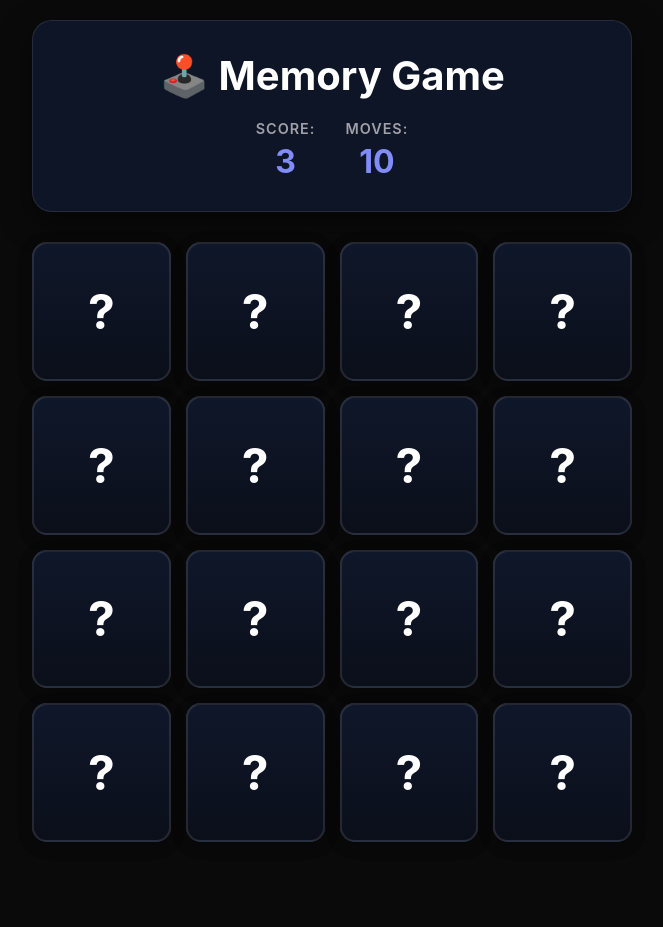
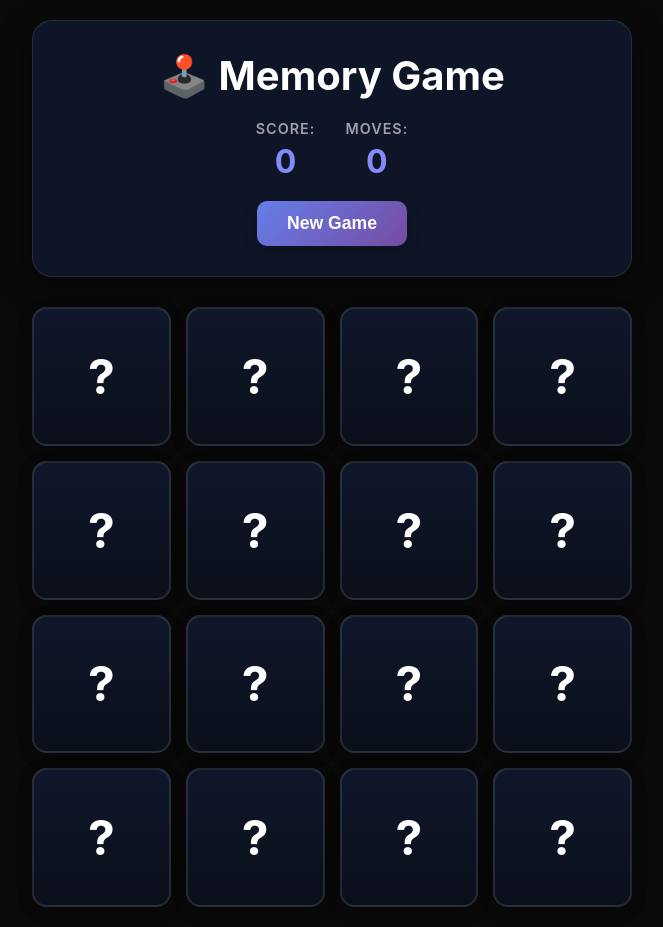
Before and after one commit to musicalace50/memory-game, a React (Vite) app: page / in a window 1280 px wide. Shown: the whole page, without its empty margins (308-971 px from the left). Before the commit the page ends 862 px from the top, so only its background shows below. Built offline with nearby package versions, Linux system fonts and the light colour scheme.

Commit message:
Create Reset button and shuffleArray method

```diff
--- a/src/App.jsx
+++ b/src/App.jsx
@@ -25,6 +25,10 @@ const cardValues = [
 function App() {
   const [cards, setCards] = useState([]);
   const [flippedCards, setFlippedCards] = useState([]);
+  const [matchedCards, setMatchedCards] = useState([]);
+  const [score, setScore] = useState(0);
+  const [moves, setMoves] = useState(0);
+  const [isLocked, setLocked] = useState(false);
 
 const initGame = () => {
   //Shuffle cards
@@ -37,6 +41,11 @@ const initGame = () => {
       isMatched: false,
     }
   )));
+  setMoves(0);
+  setScore(0);
+  setMatchedCards([]);
+  setFlippedCards([]);
+  setLocked(false);
 };
 
   useEffect(() => {
@@ -44,8 +53,11 @@ const initGame = () => {
   }, []);
 
   const handleCardClick = (card) => {
-    if (card.isFlipped || card.isMatched) {
-      return;
+    if (card.isFlipped ||
+      card.isMatched ||
+      isLocked ||
+      flippedCards.length === 2) {
+      return ;
     }
 
     const newCards = cards.map((c) => {
@@ -63,9 +75,25 @@ const initGame = () => {
 
     // Check for match
     if (flippedCards.length === 1) {
+      setLocked(true);
       const firstCard = cards[flippedCards[0]];
       if (firstCard.value === card.value) {
-        alert("match");
+        setScore((prev) => prev + 1);
+        setTimeout(() => {
+          setMatchedCards((prev) => [...prev, firstCard.id, card.id]);
+
+          setCards((prev) =>
+            prev.map((c) => {
+            if (c.id === card.id || c.id === firstCard.id) {
+              return {...c, isMatched: true};
+            } else {
+              return c;
+            }
+          })
+        );
+          setFlippedCards([]);
+          setLocked(false);
+        }, 1000);
       } else {
         // Flip the cards back
 
@@ -79,15 +107,18 @@ const initGame = () => {
           });
 
           setCards(flippedBackCards);
+          setLocked(false);
+          setFlippedCards([]);
+        }, 500);
+      };//Ends firstCard.value if/else
 
-        }, 1000);
-      };//Ends firstCard.value if/else
+      setMoves((prev) => prev + 1);
     };// Ends flippedCards.length if
   }; //Ends handleCardClick
 
   return (
     <div className="app">
-      <GameHeader score={3} moves={10}/>
+      <GameHeader score={score} moves={moves} onReset={initGame}/>
 
       <div className="cards-grid">
         {cards.map(card => (
--- a/src/components/Card.jsx
+++ b/src/components/Card.jsx
@@ -1,5 +1,5 @@
 export const Card = ({card, onClick}) => {
-    return <div className={`card ${card.isFlipped ? "flipped" : ""}`} onClick={() => onClick(card)}>
+    return <div className={`card ${card.isFlipped ? "flipped" : ""} ${card.isMatched ? "matched" : ""}`} onClick={() => onClick(card)}>
         <div className="card-front">?</div>
         <div className="card-back">{card.value}</div>
     </div>
--- a/src/components/GameHeader.jsx
+++ b/src/components/GameHeader.jsx
@@ -1,5 +1,6 @@
-export const GameHeader = ({score, moves}) => {
-    return <div className="game-header">
+export const GameHeader = ({score, moves, onReset}) => {
+    return (
+    <div className="game-header">
         <h1>🕹️ Memory Game</h1>
         <div className="stats">
             <div className="stat-item">
@@ -11,5 +12,10 @@ export const GameHeader = ({score, moves}) => {
                 <span className="stat-value">{moves}</span>
             </div>
         </div>
+
+        <button className="reset-btn" onClick={onReset}>
+            New Game
+        </button>
     </div>
+    );
 }//Ends GameHeader
```
Lines whose indentation alone changed are shown as unchanged.
